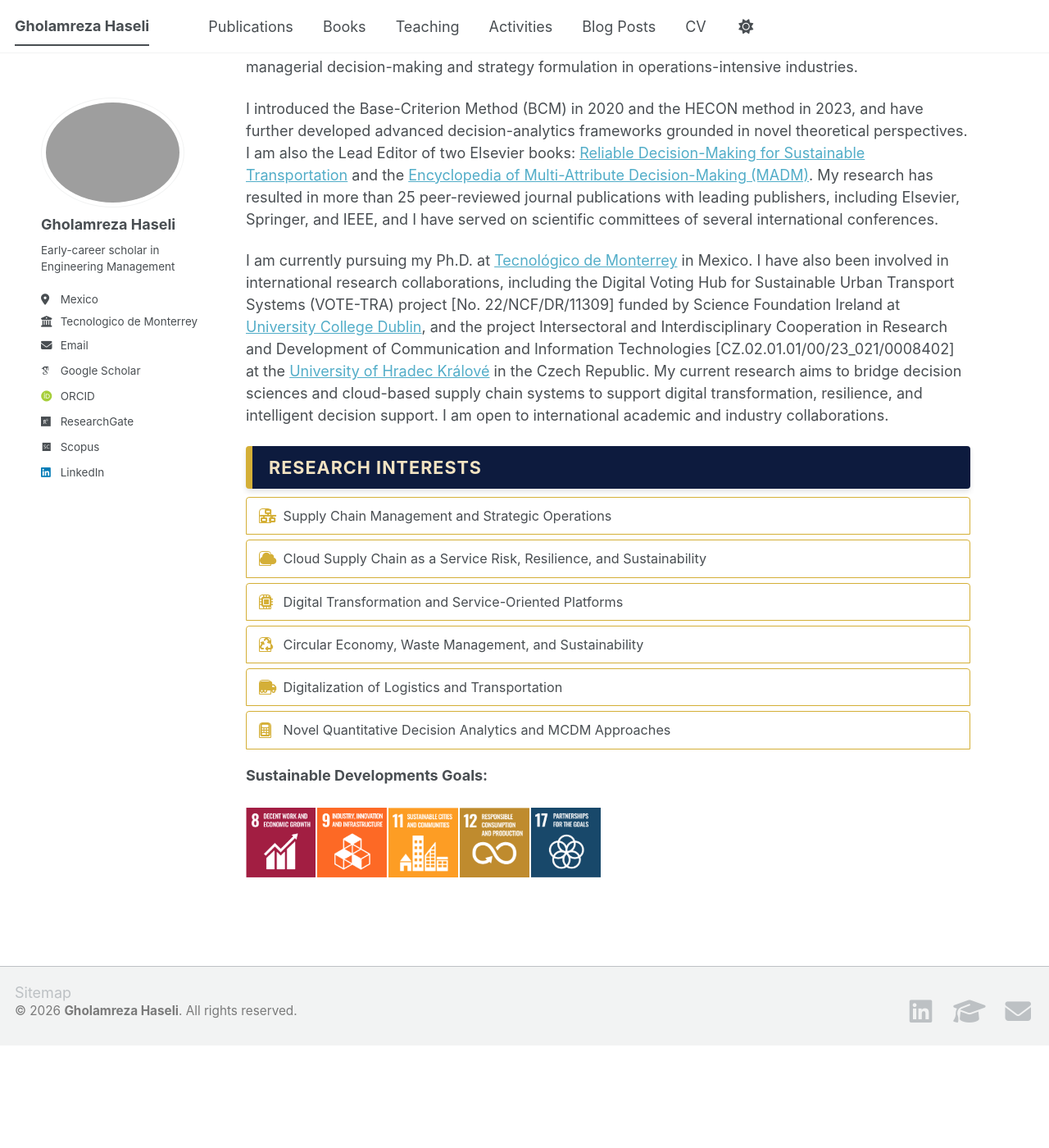
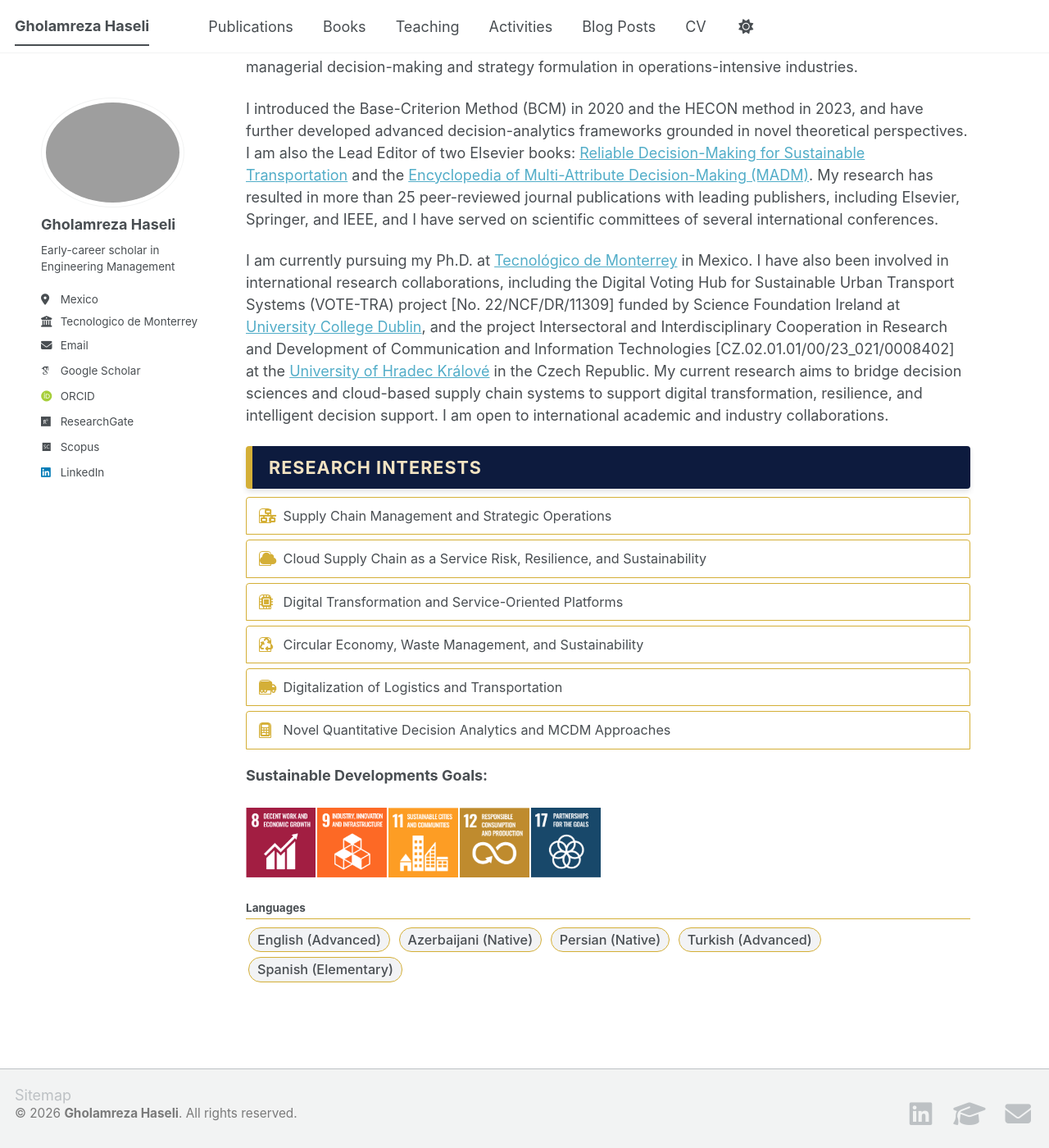
Before and after one commit to Gholamreza-Haseli/Gholamreza-Haseli.github.io, a Jekyll site: the page built from _pages/about.md, in a window 1280 px wide and 1400 px high, scrolled down 203 px. Shown: the whole window at 82% size. Built offline with Jekyll 4.4.1, drawn with Linux system fonts in a browser that asks for light colours; some web fonts are replaced; a script bundle is joined from its source files by our own code; library files that are not in the unit come from our copies; before the commit the page ends 1478 px from its top, so only the background shows below that.

Commit message:
Update about.md

```diff
--- a/_pages/about.md
+++ b/_pages/about.md
@@ -167,3 +167,26 @@ I am currently pursuing my Ph.D. at [Tecnológico de Monterrey](https://tec.mx/e
     <img src="{{ site.baseurl }}/images/sdg17.png" alt="SDG 17">
   </div>
 </div>
+
+<div class="language-section" style="margin-top: 20px;">
+  <h4 style="border-bottom: 1px solid #d4af37; padding-bottom: 5px;">Languages</h4>
+  <p style="font-size: 0.9em;">
+    <span class="badge-lang">English (Advanced)</span>
+    <span class="badge-lang">Azerbaijani (Native)</span>
+    <span class="badge-lang">Persian (Native)</span>
+    <span class="badge-lang">Turkish (Advanced)</span>
+    <span class="badge-lang">Spanish (Elementary)</span>
+  </p>
+</div>
+
+<style>
+  .badge-lang {
+    display: inline-block;
+    background: rgba(13, 27, 62, 0.05);
+    border: 1px solid #d4af37;
+    padding: 2px 10px;
+    margin: 3px;
+    border-radius: 15px;
+    font-weight: 500;
+  }
+</style>
```
